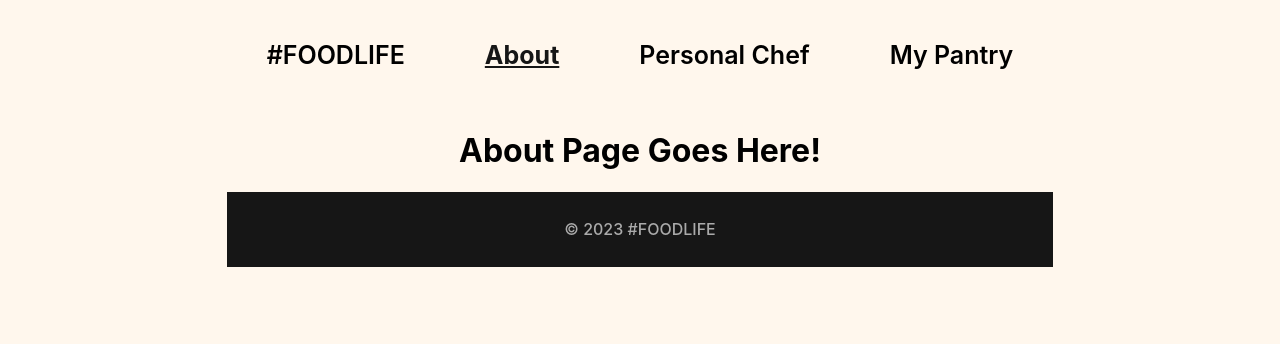
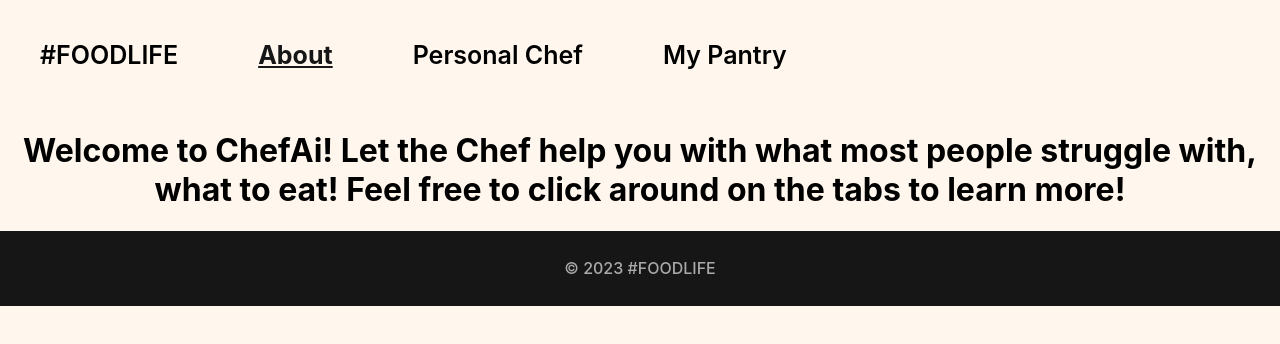
Before and after one commit to CodingShields/EatAi-Custom-Meal-Planning, a React (Vite) app: page /About in a window 1280 px wide. Shown: the top 344 px of the page. Built offline with nearby package versions, Linux system fonts and the light colour scheme.

Commit message:
A little about

```diff
--- a/src/Pages/About.jsx
+++ b/src/Pages/About.jsx
@@ -4,7 +4,7 @@ import { Link } from "react-router-dom"
 export default function About() {
     return (
         <div className="about-container">
-            <h1> About Page Goes Here!</h1>
+            <h1> Welcome to ChefAi! Let the Chef help you with what most people struggle with, what to eat! Feel free to click around on the tabs to learn more!</h1>
 
         </div>
     )
```
